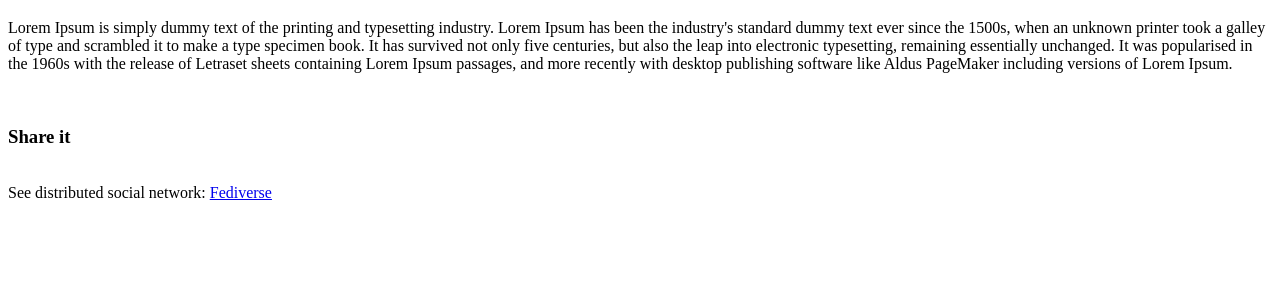
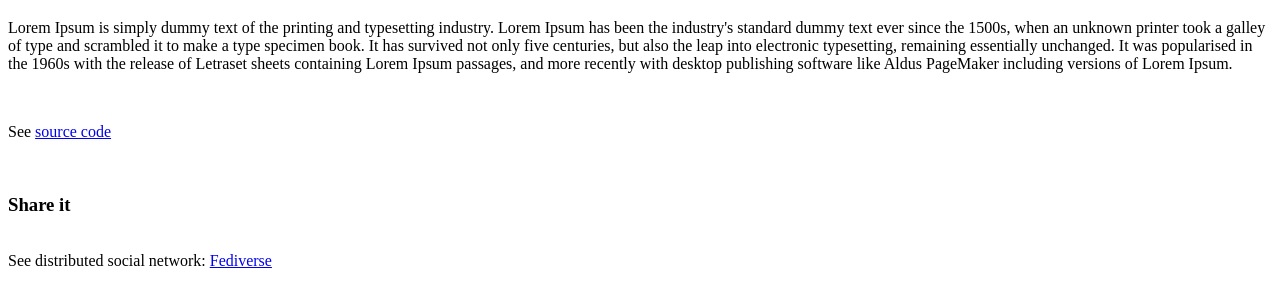
Before and after one commit to sepbit/sise, a website: page public/index.html in a window 1280 px wide. Shown: the part 61-368 px from the top of the page. Drawn offline with Linux system fonts and the light colour scheme.

Commit message:
add source code link

```diff
--- a/public/index.html
+++ b/public/index.html
@@ -14,6 +14,9 @@ Lorem Ipsum is simply dummy text of the printing and typesetting industry. Lorem
     </p>
 
     <br />
+    <p>See <a href="https://gitlab.com/sepbit/sise" target="_blank">source code</a></p>
+
+    <br />
     <h3>Share it</h3>
 
     <script src="https://unpkg.com/@sepbit/sise/src/sise.js"></script>
```
